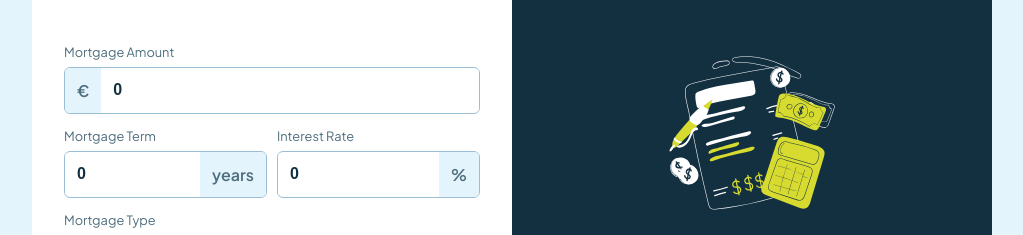
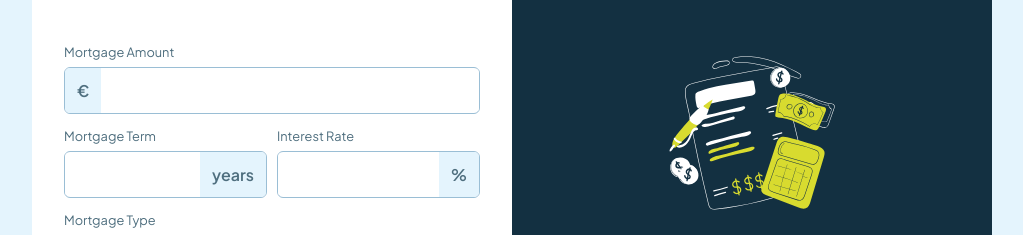
Before and after one commit to lenahm/Mortgage-Repayment-Calculator, an Angular app: page / in a window 1280 px wide. Shown: the part 221-456 px from the top of the page, without its empty margins (128-1151 px from the left). Built offline with nearby package versions, Linux system fonts and the light colour scheme.

Commit message:
Add Error States and Validation

```diff
--- a/src/app/user-input/user-input.component.css
+++ b/src/app/user-input/user-input.component.css
@@ -144,6 +144,23 @@ button:hover {
   opacity: 0.85;
 }
 
+/* ERROR STATES */
+
+.input-wrapper.invalid {
+  border-color: red;
+}
+
+.prefix.invalid {
+  background: var(--red);
+  color: var(--white);
+}
+
+.error-message {
+  margin-top: 0.4rem;
+  font-size: 0.75rem;
+  color: red;
+}
+
 /* RESPONSIVE DESIGN */
 
 @media (max-width: 1000px) {
--- a/src/app/user-input/user-input.component.html
+++ b/src/app/user-input/user-input.component.html
@@ -1,39 +1,51 @@
-<form (ngSubmit)="onSubmit()">
+<form #form="ngForm" (ngSubmit)="onSubmit(form)">
     <div class="input-group">
         <label for="mortgage-amount">Mortgage Amount</label>
-        <div class="input-wrapper">
-            <span class="prefix">€</span>
-            <input id="mortgage-amount" name="mortgage-amount" type="number" [(ngModel)]="enteredMortgageAmount">
+        <div class="input-wrapper" [class.invalid]="mortgageAmount.invalid && mortgageAmount.touched">
+            <span class="prefix" [class.invalid]="mortgageAmount.invalid && mortgageAmount.touched">€</span>
+            <input id="mortgage-amount" name="mortgage-amount" type="number" required min="1" [(ngModel)]="enteredMortgageAmount" #mortgageAmount="ngModel">
         </div>
+        @if (mortgageAmount.invalid && (mortgageAmount.touched || form.submitted)) {
+            <p class="error-message">This field is required</p>
+        }
     </div>
     <div class="input-two-columns">
         <div class="input-group">
             <label for="mortgage-term">Mortgage Term</label>
-            <div class="input-wrapper">
-                <input id="mortgage-term" name="mortgage-term" type="number" [(ngModel)]="enteredMortgageTerm">
-                <span class="suffix">years</span>
+            <div class="input-wrapper" [class.invalid]="mortgageTerm.invalid && mortgageTerm.touched">
+                <input id="mortgage-term" name="mortgage-term" type="number" required min="1" [(ngModel)]="enteredMortgageTerm" #mortgageTerm="ngModel">
+                <span class="suffix" [class.invalid]="mortgageTerm.invalid && mortgageTerm.touched">years</span>
             </div>
+            @if (mortgageTerm.invalid && (mortgageTerm.touched || form.submitted)) {
+            <p class="error-message">This field is required</p>
+        }
         </div>
         <div class="input-group">
             <label for="interest-rate">Interest Rate</label>
-            <div class="input-wrapper">
-                <input id="interest-rate" name="interest-rate" type="number" [(ngModel)]="enteredInterestRate">
-                <span class="suffix">%</span>
+            <div class="input-wrapper" [class.invalid]="interestRate.invalid && interestRate.touched">
+                <input id="interest-rate" name="interest-rate" type="number" required min="1" [(ngModel)]="enteredInterestRate" #interestRate="ngModel">
+                <span class="suffix" [class.invalid]="interestRate.invalid && interestRate.touched">%</span>
             </div>
+            @if (interestRate.invalid && (interestRate.touched || form.submitted)) {
+            <p class="error-message">This field is required</p>
+        }
         </div>
     </div>
     <div class="input-group">
         <p class="field-label">Mortgage Type</p>
-        <label class="radio-card">
-            <input type="radio" name="mortgage-type" value="repayment" [(ngModel)]="enteredMortgageType">
+        <label class="radio-card" [class.invalid]="mortgageType.invalid && (mortgageType.touched || form.submitted)">
+            <input type="radio" name="mortgage-type" value="repayment" required [(ngModel)]="enteredMortgageType" #mortgageType="ngModel">
             <span class="radio-dot"></span>
             <span class="radio-text">Repayment</span>
         </label>
-        <label class="radio-card">
+        <label class="radio-card" [class.invalid]="mortgageType.invalid && (mortgageType.touched || form.submitted)">
             <input type="radio" name="mortgage-type" value="interest-only" [(ngModel)]="enteredMortgageType">
             <span class="radio-dot"></span>
             <span class="radio-text">Interest Only</span>
         </label>
+        @if (mortgageType.invalid && (mortgageType.touched || form.submitted)) {
+            <p class="error-message">This field is required</p>
+        }
     </div>
     <button>
         <img src="../../assets/icon-calculator.svg">
--- a/src/app/user-input/user-input.component.ts
+++ b/src/app/user-input/user-input.component.ts
@@ -1,5 +1,6 @@
-import { Component, EventEmitter, Output } from '@angular/core';
-import { FormsModule } from '@angular/forms';
+import { CommonModule } from '@angular/common';
+import { Component, EventEmitter, Output, ViewChild } from '@angular/core';
+import { FormsModule, NgForm } from '@angular/forms';
 
 @Component({
   selector: 'app-user-input',
@@ -10,26 +11,28 @@ import { FormsModule } from '@angular/forms';
 })
 export class UserInputComponent {
   @Output() calculate = new EventEmitter<{ mortgageAmount: number, mortgageTerm: number, interestRate: number, mortgageType: string}>();
+  @ViewChild('form') form!: NgForm;
 
-  enteredMortgageAmount = '0';
-  enteredMortgageTerm = '0';
-  enteredInterestRate = '0';
+  enteredMortgageAmount = '';
+  enteredMortgageTerm = '';
+  enteredInterestRate = '';
   enteredMortgageType = '';
 
-  onSubmit() {
+  onSubmit(form: any) {
+    if (form.invalid) {
+      return;
+    }
+
     this.calculate.emit({
       mortgageAmount: +this.enteredMortgageAmount,
       mortgageTerm: +this.enteredMortgageTerm,
       interestRate: +this.enteredInterestRate,
       mortgageType: this.enteredMortgageType
     });
-    this.clearAllInputs();
+    form.resetForm();
   }
 
   clearAllInputs() {
-    this.enteredMortgageAmount = '0';
-    this.enteredMortgageTerm = '0';
-    this.enteredInterestRate = '0';
-    this.enteredMortgageType = '';
+    this.form.resetForm();
   }
 }
```
